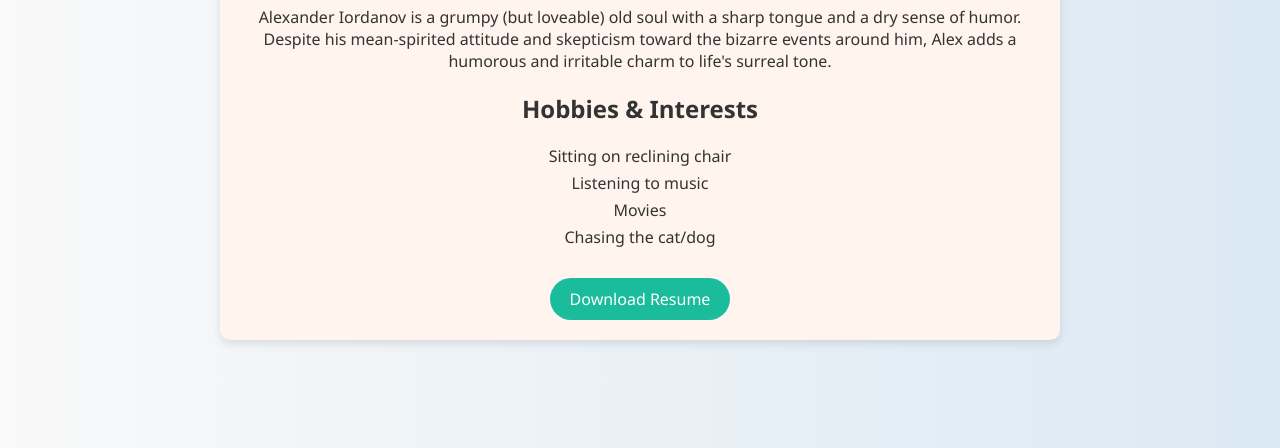
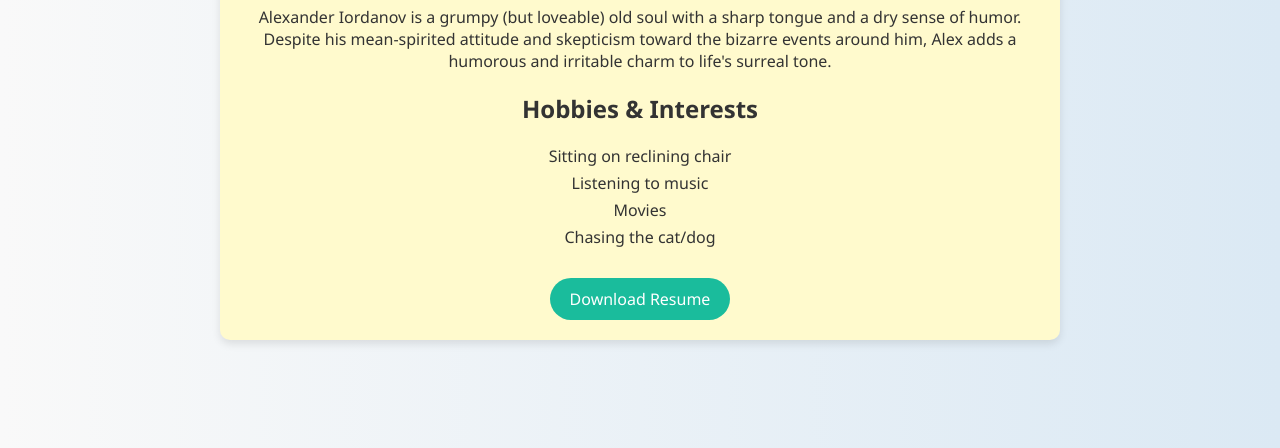
Before and after one commit to alexjordan31/profile, a plain HTML site: page index.html in a window 1280 px wide. Shown: the part 352-800 px from the top of the page. Drawn offline with Linux system fonts and the light colour scheme.

Commit message:
Update index.html

```diff
--- a/index.html
+++ b/index.html
@@ -36,7 +36,7 @@
       max-width: 800px;
       margin: 40px auto;
       padding: 20px;
-      background-color: seashell;
+      background-color: lemonchiffon;
       border-radius: 10px;
       box-shadow: 0 4px 8px rgba(0,0,0,0.1);
     }
```
